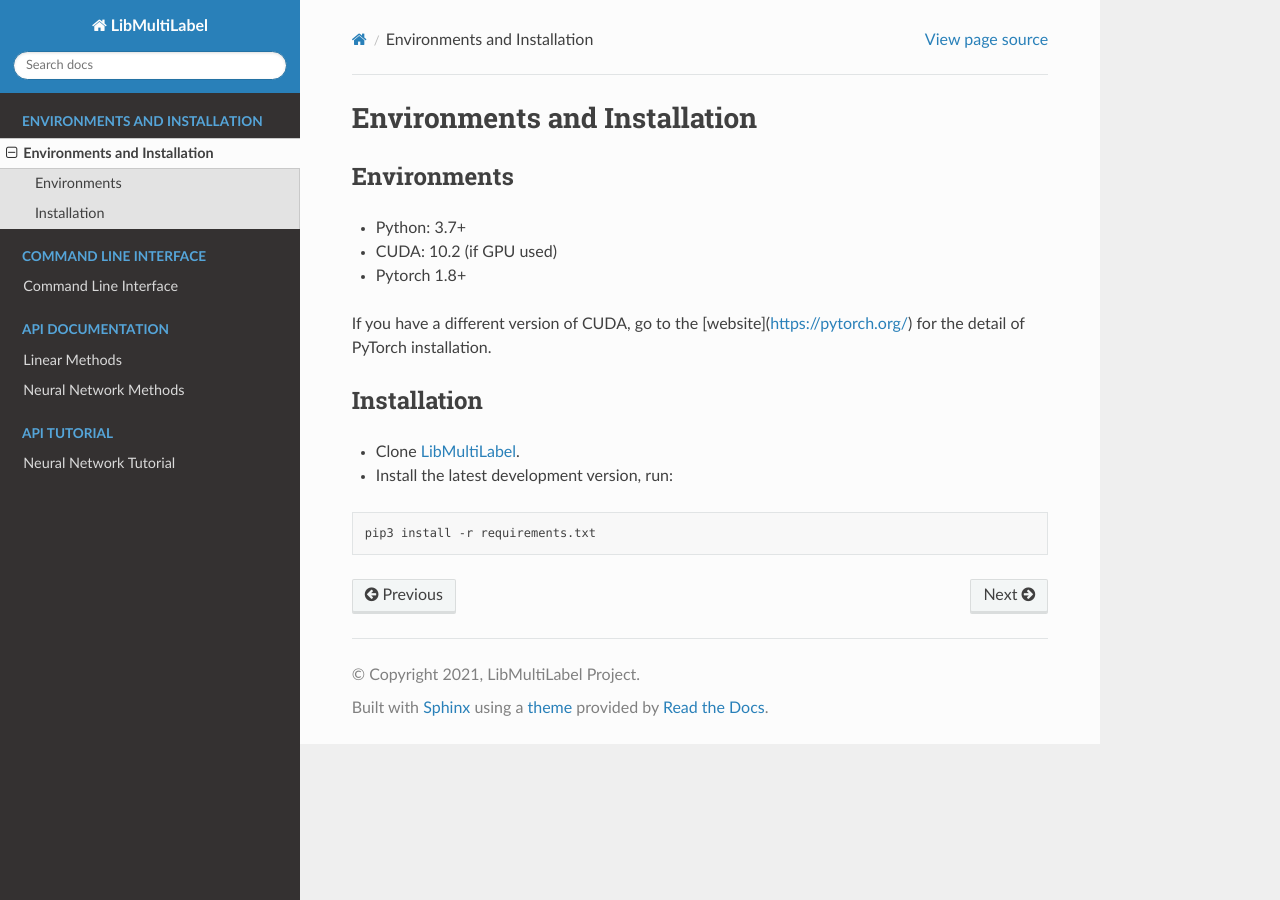
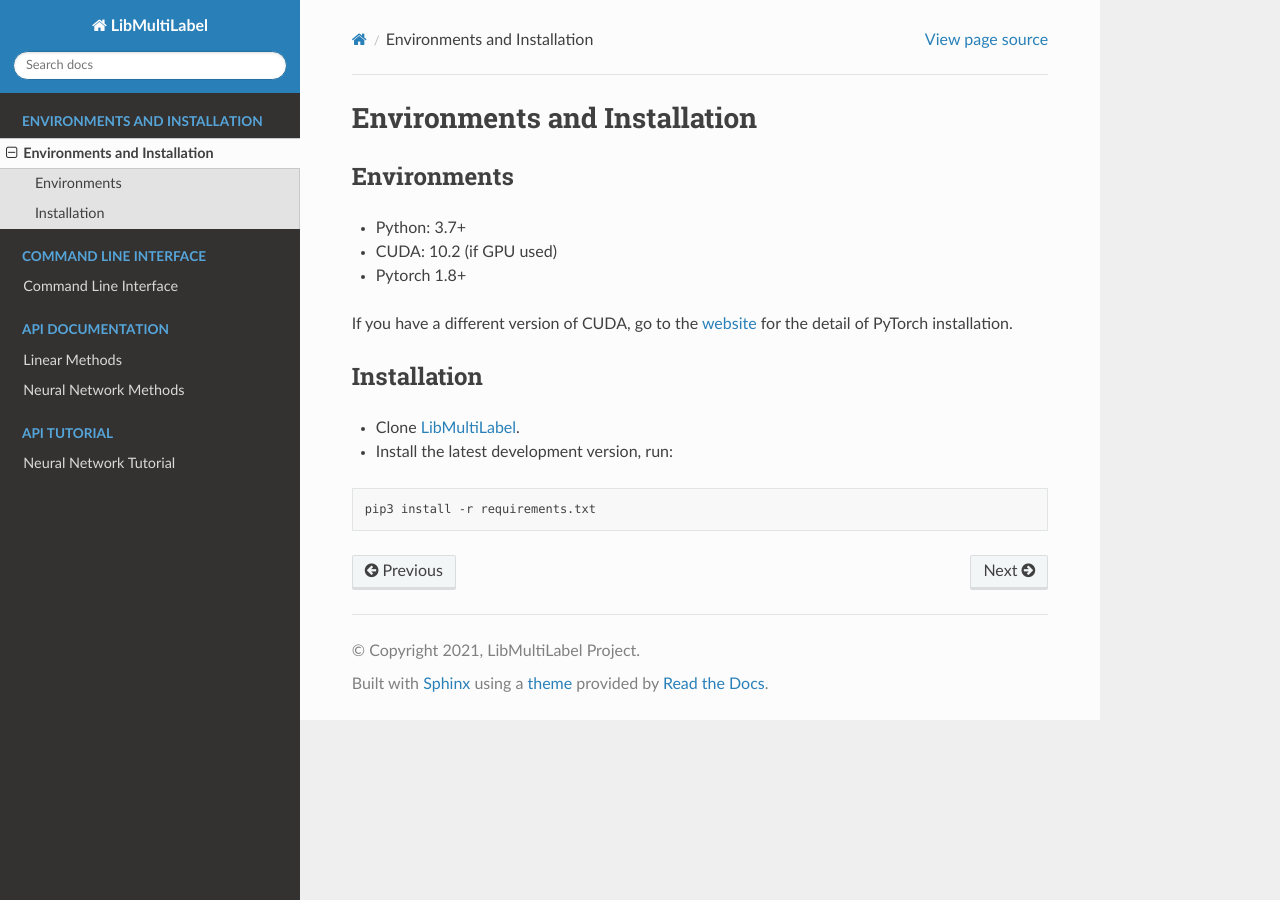
Before and after one commit to ASUS-AICS/LibMultiLabel, a Sphinx documentation site: the page built from docs/installation.rst, in a window 1280 px wide. Built offline with Sphinx 7.4.7 and the Read the Docs theme 2.0.0, drawn with Linux system fonts in a browser that asks for light colours.

Commit message:
update pytorch link for installation.rst

```diff
--- a/docs/installation.rst
+++ b/docs/installation.rst
@@ -8,7 +8,7 @@
 * CUDA: 10.2 (if GPU used)
 * Pytorch 1.8+
 
-If you have a different version of CUDA, go to the [website](https://pytorch.org/) for the detail of PyTorch installation.
+If you have a different version of CUDA, go to the `website <https://pytorch.org/>`_ for the detail of PyTorch installation.
 
 
 Installation
```
